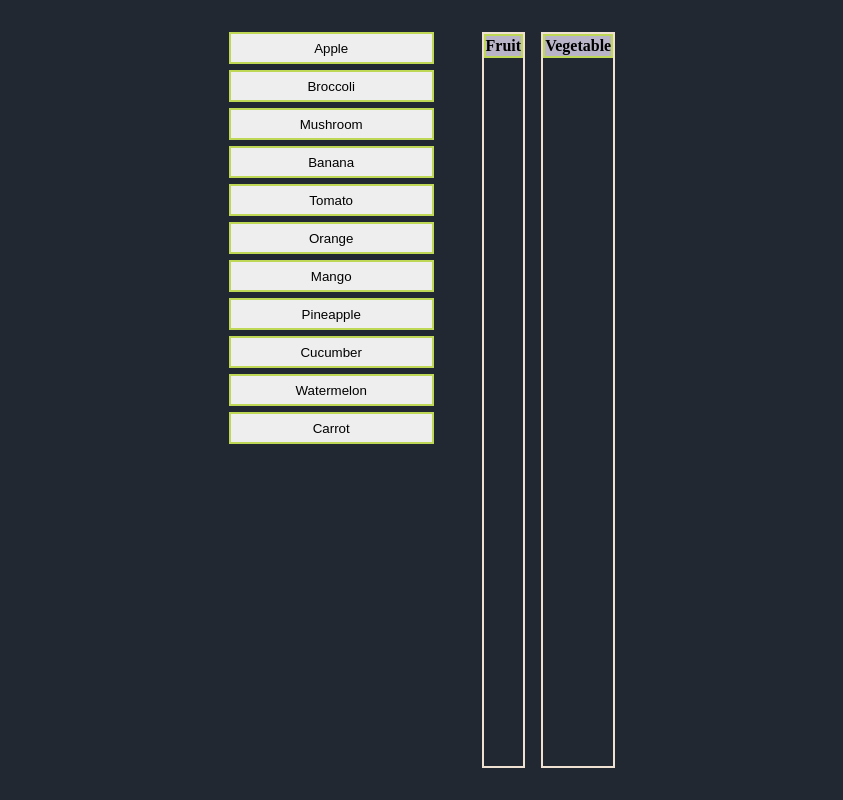
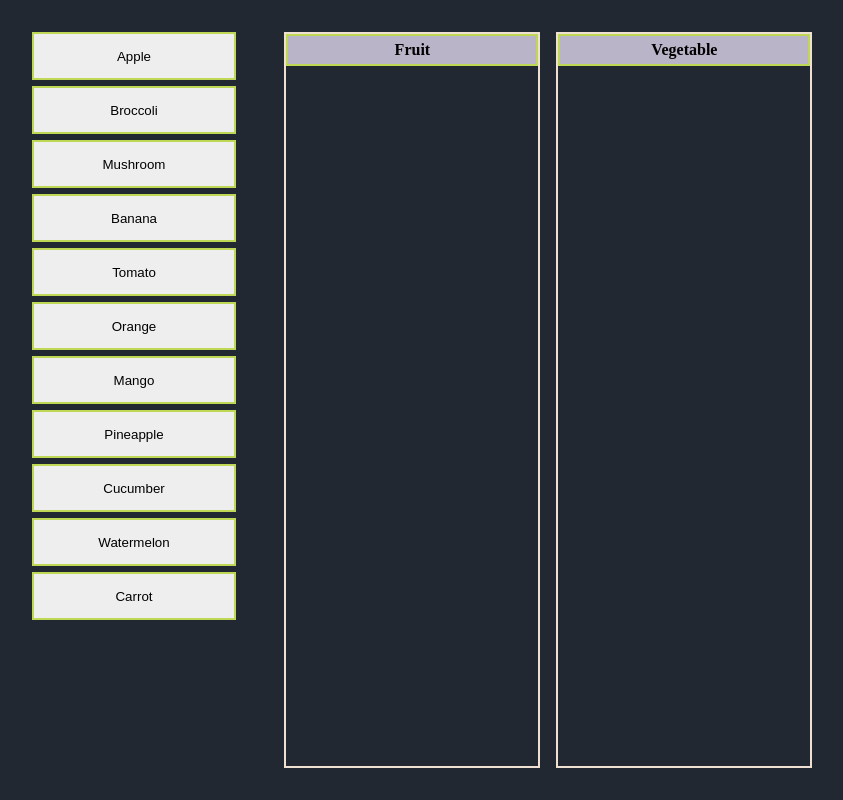
Before and after one commit to FonAnatsaya/7-solution-mini-project, a React (Create React App) app: page / in a window 1280 px wide. Shown: the whole page, without its empty margins (218-1061 px from the left). Built offline with nearby package versions, Linux system fonts and the light colour scheme.

Commit message:
Customize css style

```diff
--- a/src/Components/FoodCategories.css
+++ b/src/Components/FoodCategories.css
@@ -7,25 +7,29 @@
   flex-direction: column;
   gap: 6px;
   border: 2px solid #efe1d1;
+  min-width: 20vw;
 }
 .FoodCategories__Container__Title {
   max-width: 22vw;
-  height: 3vh;
+  height: 4vh;
   border: 2px solid #bed754;
   display: flex;
   align-items: center;
   justify-content: center;
   background-color: #b9b4c7;
 }
+.FoodCategories__Container__Title > span {
+  font-size: 21px;
+  font-weight: bold;
+}
 .FoodCategories__Container__Button {
   margin: 0rem 1rem;
-  width: 16vw;
-  height: 4vh;
+  min-width: 16vw;
+  height: 6vh;
   cursor: pointer;
   border: 2px solid #bed754;
   background-color: #eeeeee;
 }
-.FoodCategories__Container__Buttons {
-  display: flex;
-  flex-direction: column;
+.FoodCategories__Container__Emptybox {
+  flex: 1;
 }
--- a/src/Components/FoodLists.css
+++ b/src/Components/FoodLists.css
@@ -5,7 +5,7 @@
 }
 .FoodLists__Button {
   width: 16vw;
-  height: 4vh;
+  height: 6vh;
   cursor: pointer;
   border: 2px solid #bed754;
   background-color: #eeeeee;
```
